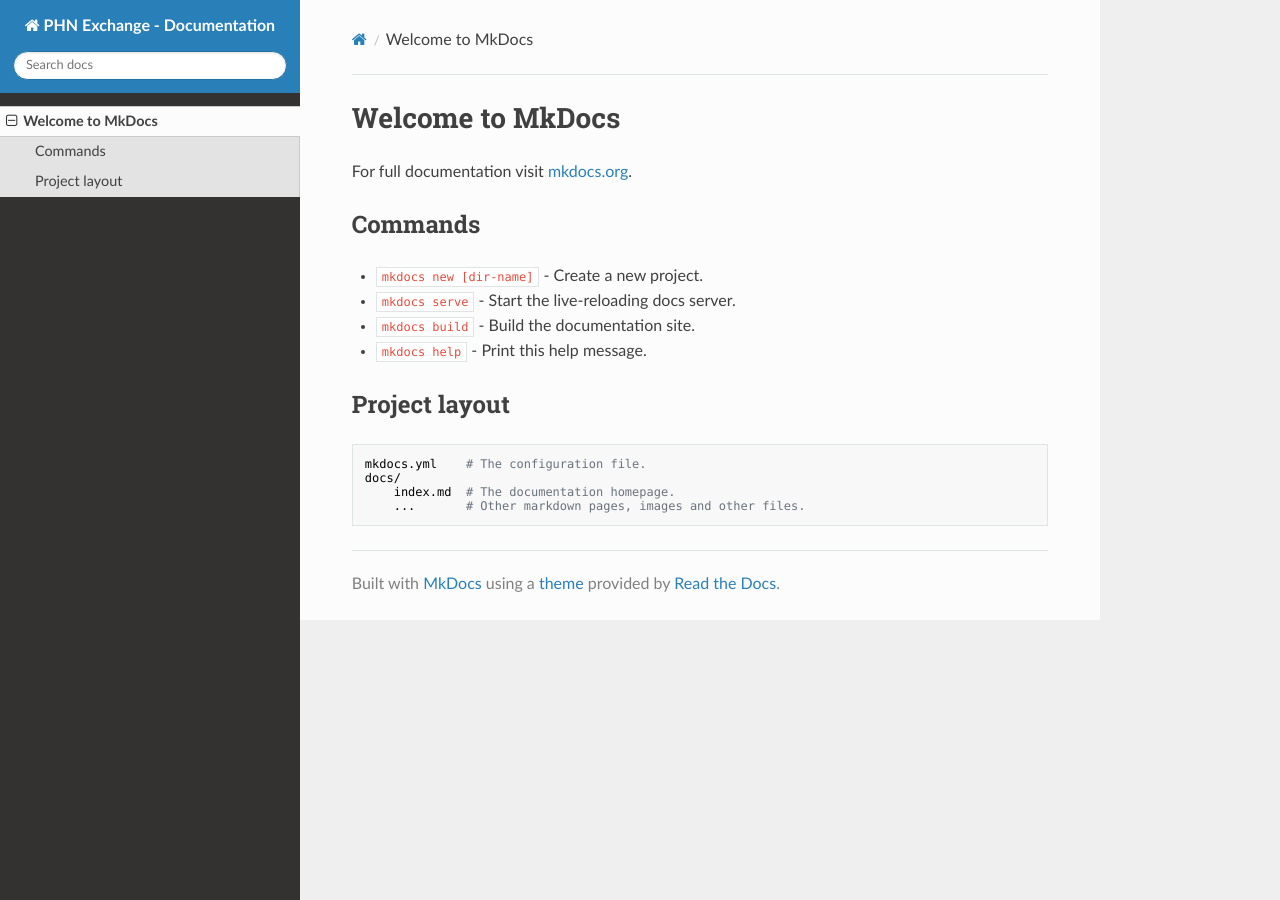
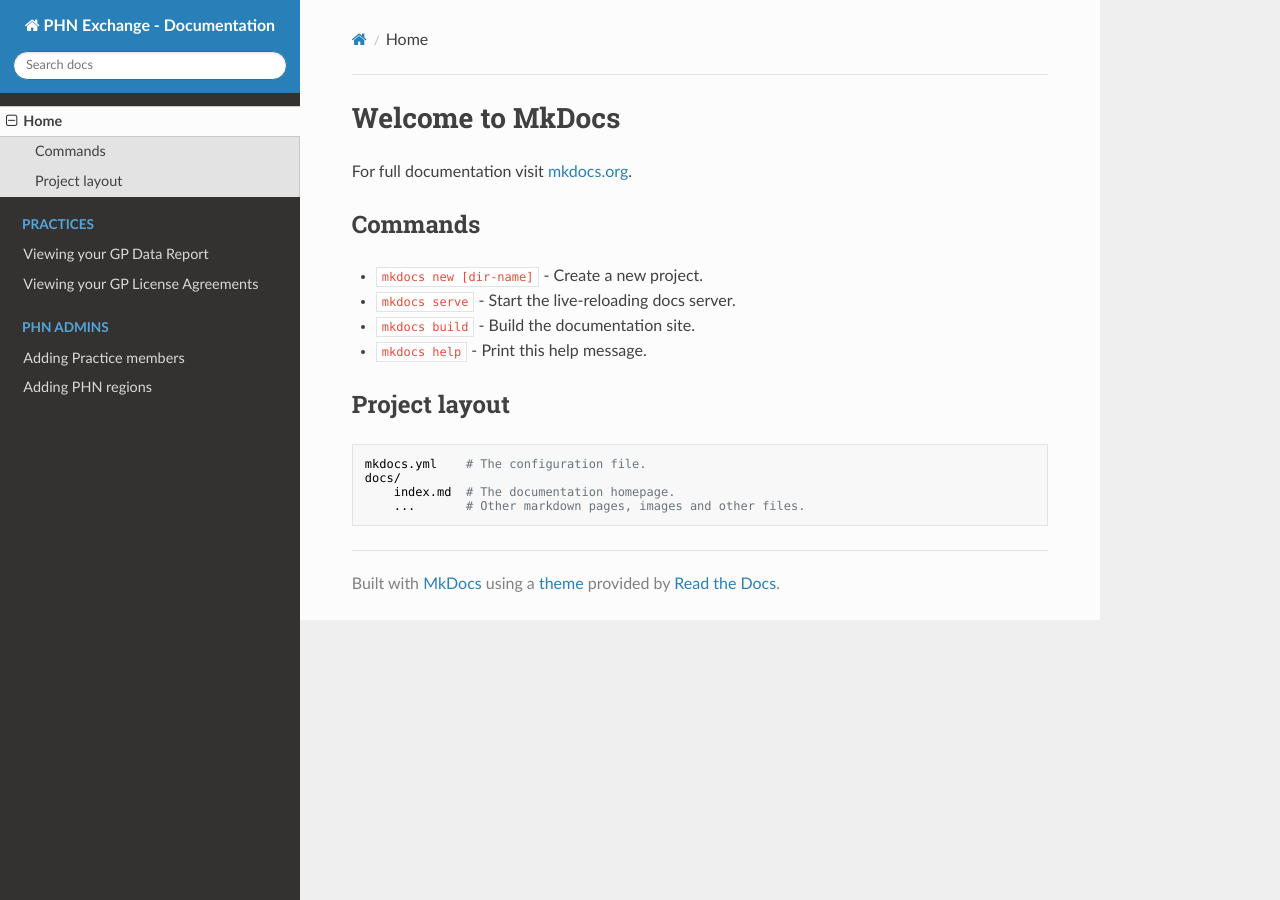
Before and after one commit to MurrayPHN/phn-exchange-docs, an MkDocs documentation site: the page built from docs/index.md, in a window 1280 px wide. Built offline with MkDocs 1.6.1, drawn with Linux system fonts in a browser that asks for light colours; nearby versions of some CDN libraries.

Commit message:
Update mkdocs.yml

```diff
--- a/mkdocs.yml
+++ b/mkdocs.yml
@@ -2,6 +2,15 @@ site_name: PHN Exchange - Documentation
 
 theme: readthedocs
 
+nav:
+- Home: 'index.md'
+- Practices:
+    - 'Viewing your GP Data Report' : 'practices/gp-data-report.md'
+    - 'Viewing your GP License Agreements' : 'practices/gp-license-agreements.md'
+- PHN Admins:
+    - 'Adding Practice members' : 'phn-admin/practice-members.md'
+    - 'Adding PHN regions': 'phn-admin/phn-regions.md'
+
 markdown_extensions:
     - toc:
         permalink: "#"
```
